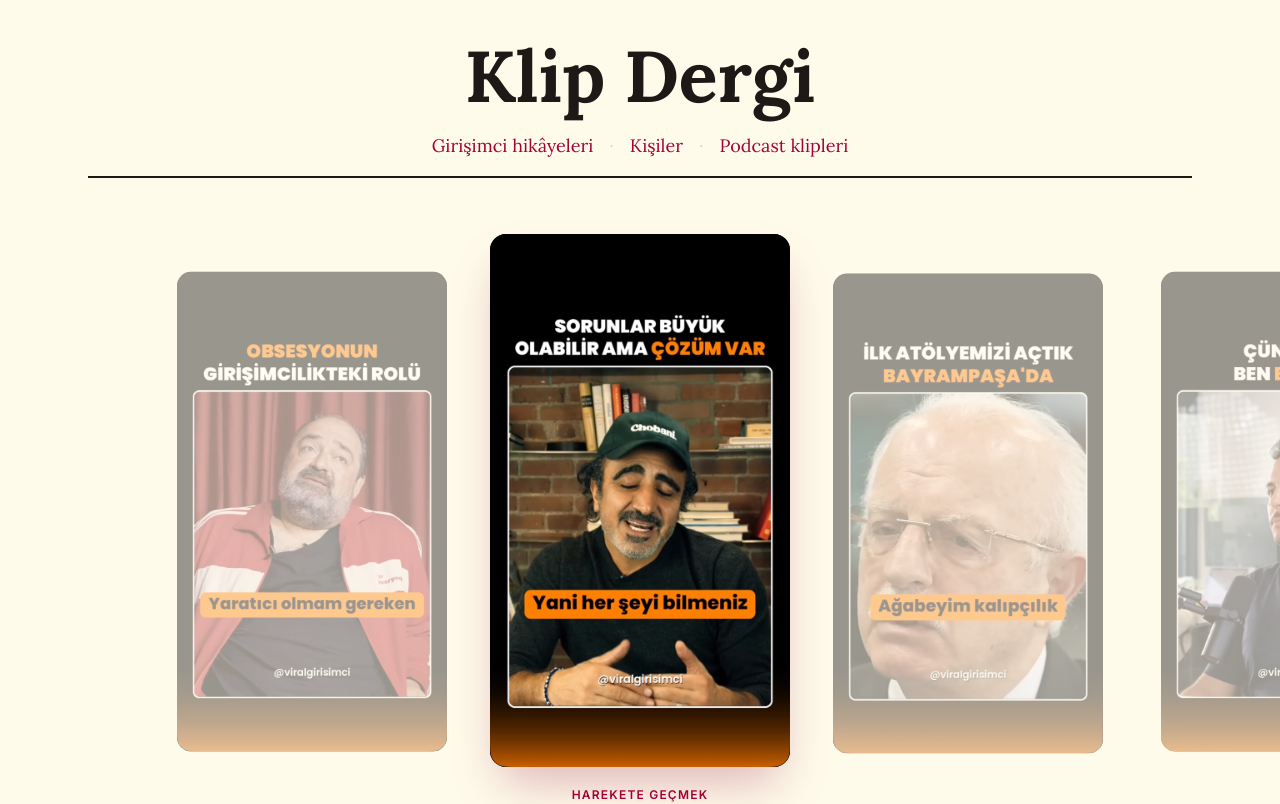
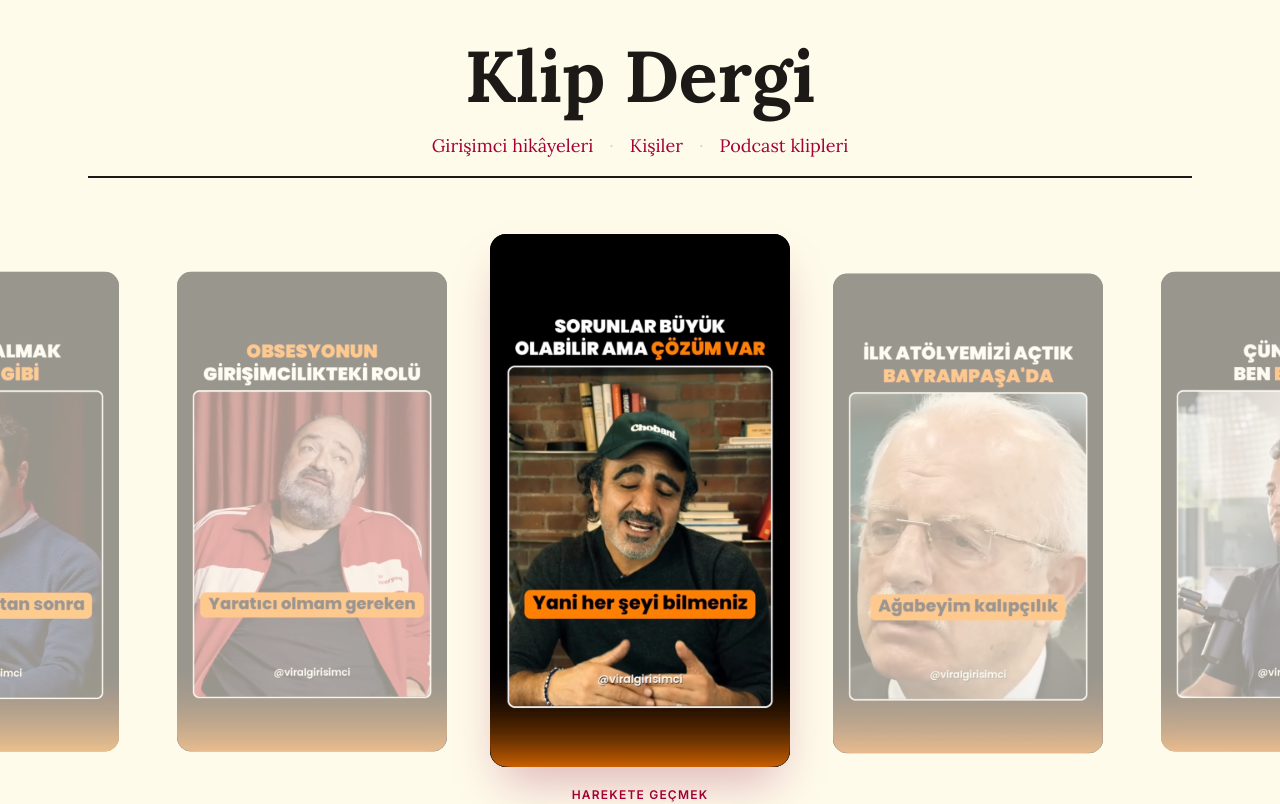
Before and after one commit to symkllci/klip-dergi, a Next.js app: page / in a window 1280 px wide. Shown: the top 804 px of the page. Built offline with nearby package versions, Linux system fonts and the light colour scheme.

Commit message:
Vitrine sonsuz döngü ekle

```diff
--- a/src/components/Vitrin.tsx
+++ b/src/components/Vitrin.tsx
@@ -1,75 +1,107 @@
 "use client"; // Tarayıcıda çalışsın: tıklama, kaydırma, hafıza (state), alarm
 
-import { useEffect, useRef, useState } from "react"; // useState = hafıza · useRef = kutuyu elde tutmak · useEffect = alarm/kulak
+import { useEffect, useLayoutEffect, useRef, useState } from "react"; // useLayoutEffect = ekran çizilmeden HEMEN önce çalışan useEffect
 import Link from "next/link"; // Site içi sayfalara geçiş
 import Image from "next/image"; // Resmi küçültüp hızlı yükler
 import type { Person } from "@/types"; // Kişi kalıbı
 
 // Kendiliğinden kayma aralığı: 5 saniye
 const KAYMA_SURESI = 5000;
+// Kaydırma bitti mi? Son kaydırmadan 150 ms sonra hâlâ hareket yoksa "bitti" sayıyoruz
+const BEKLEME = 150;
 
-// Şeridi "sira"ncı hikâyeye kaydır: hikâye şeridin TAM ORTASINA gelsin
-function seridiKaydir(serit: HTMLDivElement | null, sira: number) {
-  const hedef = serit?.children[sira] as HTMLElement | undefined; // Hedef hikâye kutusu
+// Şeridi "sira"ncı karta kaydır: kart şeridin TAM ORTASINA gelsin
+// davranis: "smooth" = yumuşak kayma · "instant" = göz fark etmeden ışınlanma
+function seridiKaydir(serit: HTMLDivElement | null, sira: number, davranis: ScrollBehavior = "smooth") {
+  const hedef = serit?.children[sira] as HTMLElement | undefined; // Hedef kart
   if (serit && hedef) {
-    // Ortalamak için: hedefin solu − (şerit genişliği − hikâye genişliği) / 2
+    // Ortalamak için: hedefin solu − (şerit genişliği − kart genişliği) / 2
     const sol = hedef.offsetLeft - (serit.clientWidth - hedef.clientWidth) / 2;
-    serit.scrollTo({ left: sol, behavior: "smooth" }); // Yumuşakça kaydır
+    serit.scrollTo({ left: sol, behavior: davranis });
   }
 }
 
-// Vitrin: ortada büyük hikâye, yanlarda sıradakiler soluk (kayan)
+// Vitrin: ortada büyük hikâye, yanlarda sıradakiler soluk (sonsuz döngü)
 export default function Vitrin({ kisiler }: { kisiler: Person[] }) {
-  const [aktif, setAktif] = useState(0); // Hangi hikâye ortada? (kitap ayracı)
+  const adet = kisiler.length; // Gerçek kişi sayısı (5)
+
+  // ♾️ SONSUZ DÖNGÜ: kartları 3 kez yan yana diz → [kopya] [GERÇEK] [kopya] = 15 kart
+  // Şeritteki sıra (0–14) ≠ kişi sırası (0–4). Kişi sırası = şerit sırası % adet
+  const dizi = [...kisiler, ...kisiler, ...kisiler];
+
+  const [konum, setKonum] = useState(adet); // Şeritte hangi kart ortada? Başlangıç: GERÇEK grubun 1. kartı (5)
+  const aktif = konum % adet; // Noktalar için kişi sırası (0–4). Örn. 7 % 5 = 2
   const seritRef = useRef<HTMLDivElement>(null); // Şeridi elde tut
+  const beklemeRef = useRef<ReturnType<typeof setTimeout> | null>(null); // "Kaydırma bitti mi" zamanlayıcısı
 
-  // Kendiliğinden kayma: 5 sn'de bir sıradakine geç
+  // İlk açılış: ekran çizilmeden önce GERÇEK grubun 1. kartını ortaya getir → iki yanı dolu görünür
+  useLayoutEffect(() => {
+    seridiKaydir(seritRef.current, adet, "instant");
+  }, [adet]);
+
+  // Kendiliğinden kayma: 5 sn'de bir sağdaki karta geç
   useEffect(() => {
     // Hareket azaltma: ziyaretçi cihazında "hareketi azalt" açtıysa kendiliğinden kayma olmasın
     const hareketAzalt = window.matchMedia("(prefers-reduced-motion: reduce)").matches;
     if (hareketAzalt) return; // Hareket istemiyorsa alarmı kurma, çık
 
     const zamanlayici = setInterval(() => {
-      const yeni = (aktif + 1) % kisiler.length; // Sondan sonra başa dön
-      seridiKaydir(seritRef.current, yeni);
-      setAktif(yeni);
+      seridiKaydir(seritRef.current, konum + 1); // Hep bir sağa (sondan sonra kopyanın 1. kartı)
+      setKonum(konum + 1);
     }, KAYMA_SURESI);
     return () => clearInterval(zamanlayici); // Giderken alarmı kapat
-  }, [aktif, kisiler.length]);
+  }, [konum]);
 
-  // Ok ve noktalar için: verilen hikâyeye git
+  // Oklar ve noktalar için: şeritteki "sira"ncı karta yumuşakça git
   function git(sira: number) {
-    const yeni = (sira + kisiler.length) % kisiler.length; // -1 → son, 5 → 0
-    seridiKaydir(seritRef.current, yeni);
-    setAktif(yeni);
+    seridiKaydir(seritRef.current, sira);
+    setKonum(sira);
   }
 
-  // Elle kaydırınca: hangi hikâye ortada, bul (noktalar takip etsin)
+  // Kaydırma sırasında: hangi kart ortada, bul. Kaydırma bitince kopyadaysak GERÇEK gruba ışınlan
   function kaydirinca() {
     const serit = seritRef.current;
     if (!serit || serit.children.length < 2) return;
     const ilk = serit.children[0] as HTMLElement;
     const ikinci = serit.children[1] as HTMLElement;
-    const adim = ikinci.offsetLeft - ilk.offsetLeft; // Bir hikâyeden ötekine mesafe (genişlik + boşluk)
-    setAktif(Math.round(serit.scrollLeft / adim)); // Kaç adım kaydı?
+    const adim = ikinci.offsetLeft - ilk.offsetLeft; // Bir karttan ötekine mesafe (genişlik + boşluk)
+    // Ortadaki kart: (kaydırılan + yarım boşluk − ilk kartın solu) / adım
+    const kenar = (serit.clientWidth - ilk.clientWidth) / 2;
+    const ortadaki = Math.round((serit.scrollLeft + kenar - ilk.offsetLeft) / adim);
+    setKonum(ortadaki); // Noktalar ve büyük kart kaydırmayı takip etsin
+
+    // Kaydırma bitti mi? Her kaydırmada sayacı baştan kur; 150 ms sessizlik = bitti
+    if (beklemeRef.current) clearTimeout(beklemeRef.current);
+    beklemeRef.current = setTimeout(() => {
+      // Soldaki kopyadaysak (0–4) → +5 · sağdaki kopyadaysak (10–14) → −5. Aynı kişi, GERÇEK grupta
+      if (ortadaki < adet || ortadaki >= adet * 2) {
+        const gercek = (ortadaki % adet) + adet; // Örn. 10 → 0 + 5 = 5 · 4 → 4 + 5 = 9
+        seridiKaydir(serit, gercek, "instant"); // Işınlan: kartlar aynı, göz fark etmez
+        setKonum(gercek);
+      }
+    }, BEKLEME);
   }
 
   return (
     <section className="mt-10">
       {/* Şerit: yan yana, ortaya oturan (snap-center), çubuksuz.
-          px-[calc(50%-...)]: ilk ve son hikâye de ortaya gelebilsin diye iki yanda boşluk */}
+          Artık iki yanda boşluk (px) yok: solda ve sağda hep kopya kartlar var */}
       <div
         ref={seritRef}
         onScroll={kaydirinca}
-        className="relative flex snap-x snap-mandatory items-start gap-7 overflow-x-auto px-[calc(50%-130px)] pb-4 pt-4 scrollbar-gizle sm:px-[calc(50%-150px)]"
+        className="relative flex snap-x snap-mandatory items-start gap-7 overflow-x-auto pb-4 pt-4 scrollbar-gizle"
       >
-        {kisiler.map((kisi, sira) => {
+        {dizi.map((kisi, sira) => {
           const klip = kisi.clips[0];
-          const ortada = sira === aktif; // Bu hikâye ortadaki mi?
+          const ortada = sira === konum; // Bu kart ortadaki mi?
+          const gercek = sira >= adet && sira < adet * 2; // GERÇEK grupta mı (5–9)?
           return (
             <Link
-              key={kisi.slug}
+              key={`${sira}-${kisi.slug}`} // Aynı kişi 3 kez var → key'e şerit sırası da eklendi (benzersiz olsun)
               href={`/kisiler/${kisi.slug}`}
+              // Kopyalar ekran okuyucuya ve Tab tuşuna gizli: her kişi bir kez okunsun
+              aria-hidden={gercek ? undefined : true}
+              tabIndex={gercek ? undefined : -1}
               // Ortadaki: tam boy, net · yandakiler: küçük (scale-90) ve soluk (opacity-40)
               className={`group w-[260px] shrink-0 snap-center text-center transition-all duration-500 sm:w-[300px] ${
                 ortada ? "scale-100 opacity-100" : "scale-90 opacity-40"
@@ -83,9 +115,9 @@ export default function Vitrin({ kisiler }: { kisiler: Person[] }) {
               >
                 <Image
                   src={klip.cover}
-                  alt={klip.title}
+                  alt={gercek ? klip.title : ""} // Kopyada boş alt: aynı yazı 3 kez okunmasın
                   fill
-                  loading={sira === 0 ? "eager" : "lazy"} // İlk hikâye hemen yüklensin (LCP)
+                  loading={sira === adet ? "eager" : "lazy"} // İlk ortadaki kart hemen yüklensin (LCP)
                   sizes="300px"
                   className="object-cover transition-transform duration-500 group-hover:scale-105"
                 />
@@ -108,7 +140,7 @@ export default function Vitrin({ kisiler }: { kisiler: Person[] }) {
       <div className="mt-2 flex items-center justify-center gap-4">
         <button
           type="button"
-          onClick={() => git(aktif - 1)}
+          onClick={() => git(konum - 1)} // Hep bir sola: sayıyı başa sarmak yok, kopya karta geçer
           aria-label="Önceki hikâye"
           className="flex h-11 w-11 items-center justify-center rounded-full border border-amber-200 bg-white text-stone-600 transition-colors hover:border-rose-800 hover:bg-rose-800 hover:text-white"
         >
@@ -120,7 +152,7 @@ export default function Vitrin({ kisiler }: { kisiler: Person[] }) {
             <button
               key={kisi.slug}
               type="button"
-              onClick={() => git(sira)}
+              onClick={() => git(konum - aktif + sira)} // Aynı grup içinde o kişiye git
               aria-label={`${sira + 1}. hikâye: ${kisi.name}`}
               className={`h-2 rounded-full transition-all ${
                 sira === aktif ? "w-7 bg-rose-800" : "w-2 bg-stone-300 hover:bg-stone-400"
@@ -131,7 +163,7 @@ export default function Vitrin({ kisiler }: { kisiler: Person[] }) {
 
         <button
           type="button"
-          onClick={() => git(aktif + 1)}
+          onClick={() => git(konum + 1)} // Hep bir sağa: sondan sonra kopyanın 1. kartı gelir
           aria-label="Sonraki hikâye"
           className="flex h-11 w-11 items-center justify-center rounded-full border border-amber-200 bg-white text-stone-600 transition-colors hover:border-rose-800 hover:bg-rose-800 hover:text-white"
         >
```
